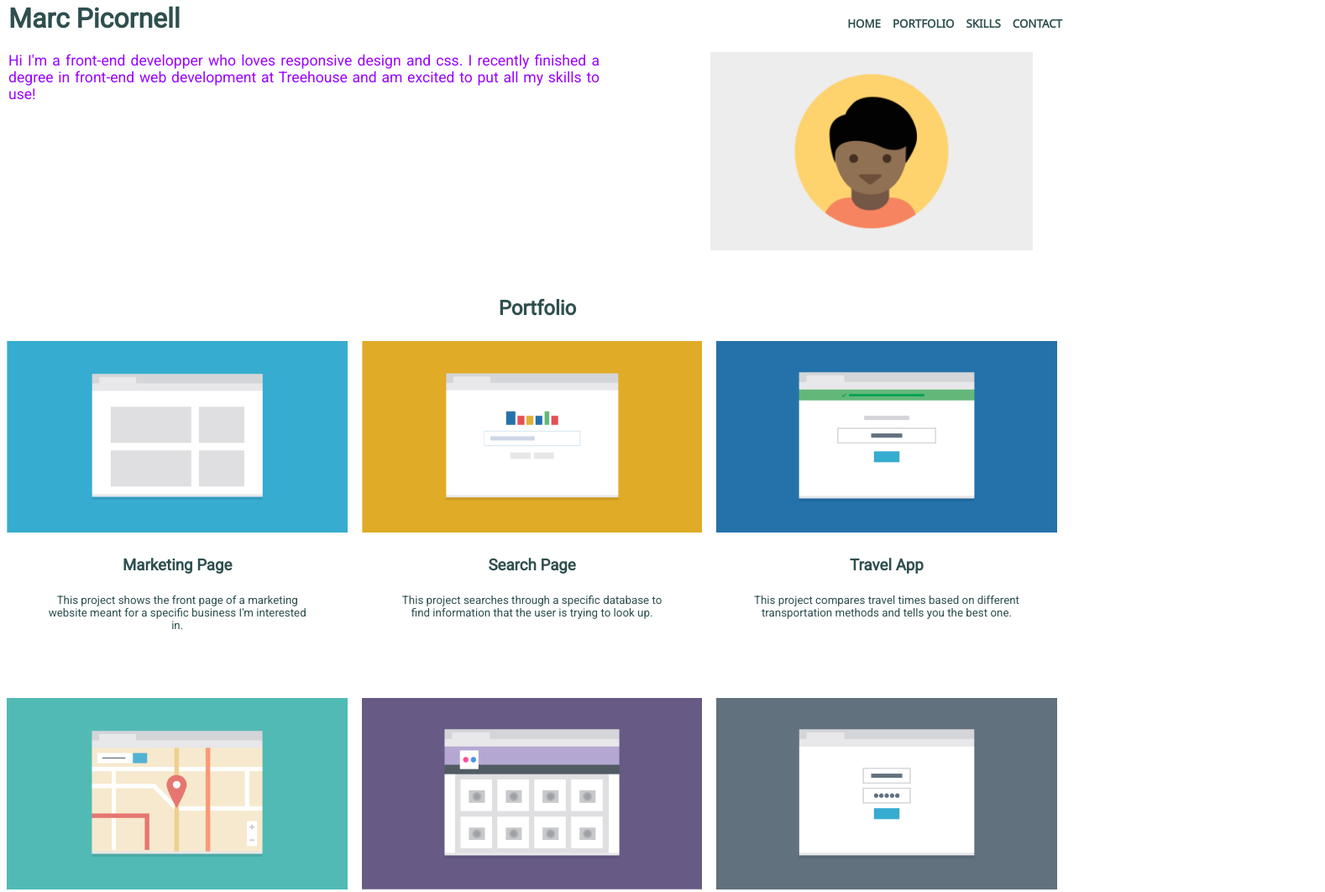
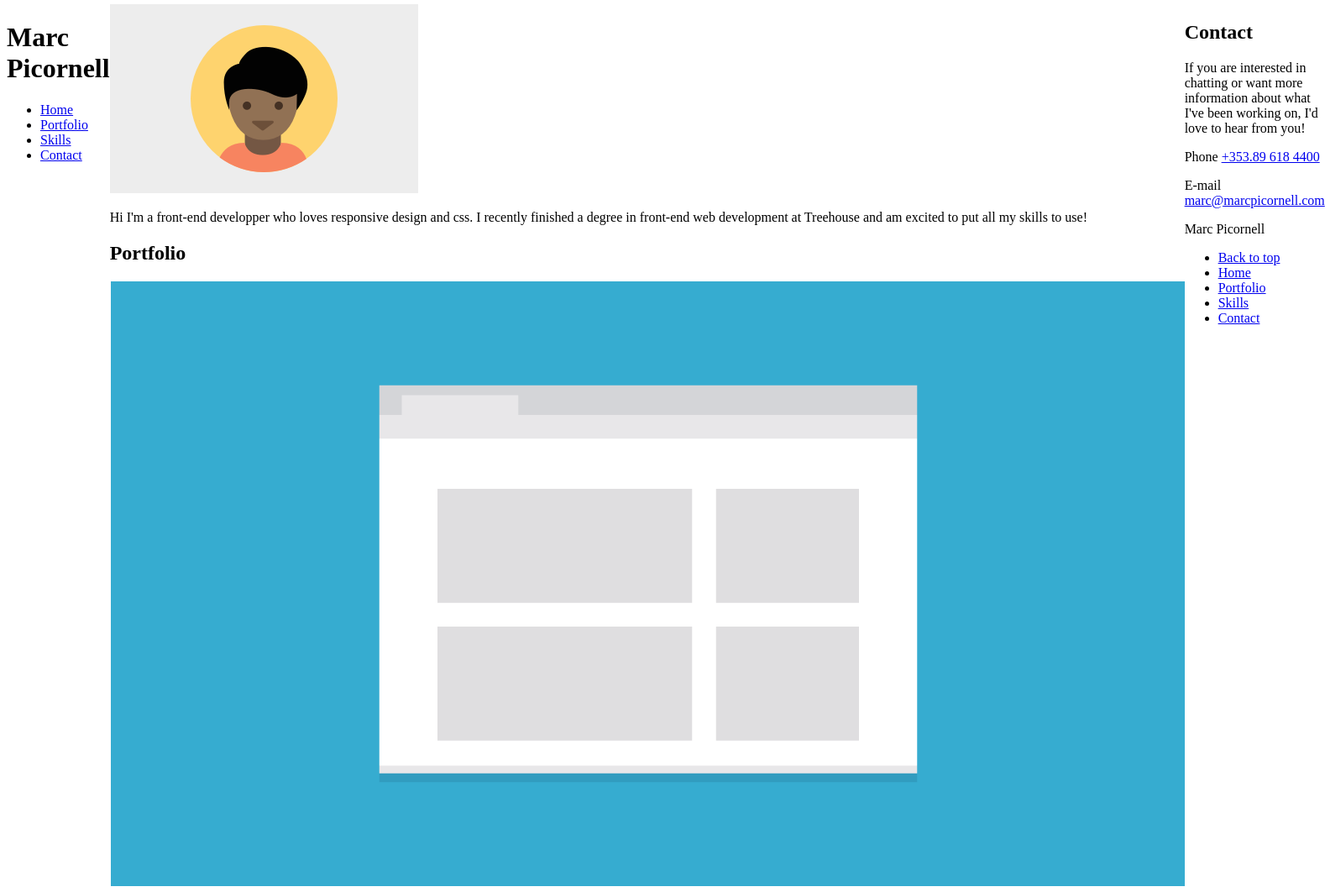
Before and after one commit to marcpicornell/techdegree-project-2, a website built with Parcel: page index.html in a window 1280 px wide. Shown: the part 3-1065 px from the top of the page at 84% size, 1578 px wide, since content can reach past the window. Built offline with nearby package versions, Linux system fonts and the light colour scheme.

Commit message:
Switching to flexbox

```diff
--- a/css/styles.css
+++ b/css/styles.css
@@ -5,384 +5,11 @@
     marc [at] marcpicornell.com
     You like it :-) say hi!
 */
-*
-{
-    box-sizing: border-box;
-}
 
- header
- {
-     text-align: center;
-     display: block;
- }
-
- main
- {
-     padding-left: 6px;
-     padding-right: 6px;
-     margin-left: 11px;
-     margin-right: 11px;
- }
-
-body
-{
-    font-family: 'Roboto', sans-serif;
-    margin: 0;
-    padding: 0;
-    text-align: center;
-    color: darkslategray;
-}
-
-ul
-{
-    margin-bottom: 20px;
-    padding: 0;
-
-}
-
-.profile-picture
-{
-    width: 60%;
-}
-
-.profile
-{
-    font-size: smaller;
-    font-family: 'Roboto', sans-serif;
-    margin: 0  20px 0 20px;
-    color: #0479ff;
-}
-
-a
-{
-    text-decoration: none;
-    text-transform: uppercase;
-    color: darkslategray;
-    font-size: smaller;
-    font-weight: bolder;
-    font-family: 'Noto Sans', Arial, Helvetica, sans-serif;
-}
-
-li
-{
-    list-style: none;
-    padding: 5px;
-}
-
-h2, h3
-{
-    padding: 5px;
-}
-
-img
-{
-    padding: 0;
-    margin: 0;
-    max-width: 96%;
-}
-
-article p
-{
-    font-size: smaller;
-    font-family: 'Roboto', sans-serif;
-    margin: 0 25px 30px 25px;
-}
-
-.portfolio p
-{
-    margin-top: 2em;
-}
-
-.skill
-{
-    align-content: center;
-}
-
-.skill ul
-{
-    padding: 0;
-    margin: 0;
-}
-
-.skill li
-{
-    clear: both;
-    border-radius: 8px;
-    display: inline-block;
-    background: #0479ff;
-    color: white;
-    padding: 5px 10px;
-    margin: 4px;
-}
-.footer
-{
-    font-size: smaller;
-    margin: 0 30px 10px 30px;
-}
-
-.phone p,
-.e-mail p
-{
-    font-family: 'Noto Sans', sans-serif;
-    font-size: 0.5em;
-    font-weight: lighter;
-}
-
-.e-mail a
-{
-    text-transform: lowercase;
-
-}
-
-.footer-name
-{
-    font-size: smaller;
-    text-align: left;
-    float: left;
-    margin: 2px;
-    font-weight: bold;
-}
-
-.footer-nav
-{
-    font-size: smaller;
-    text-align: right;
-    text-transform: uppercase;
-    margin: 4px;
-}
-
-.mobile
-{
-    list-style: none;
-    padding: 0;
-    margin: 0;
-    float: right;
-    text-align: right;
-    margin: 4px;
-}
-
-.td
-{
-    list-style: none;
-    padding: 5px;
-    display: none;
-    text-align: right;
-}
-/* MEDIA QUERY */
-
-/* TABLET */
-
-@media (min-width: 768px)
-{
-
-    main
+.container
     {
-        padding: 0;
-        margin: 0;
+        display: flex;
     }
-
-    ul li
-    {
-        display: inline-block;
-    }
-
-    .profile-picture
-    {
-        float: right;
-        width: 30%;
-        margin-right: 50px;
-        margin-bottom: 50px;
-        clear: both;
-    }
-
-    .profile
-    {
-        text-align: justify;
-        width: 55%;
-        margin-left: 2%;
-        padding-left: 10px;
-        padding-right: 10px;
-        color: #9b04ff;
-        font-size: larger;
-    }
-
-    h2,
-    h3
-    {
-        clear: both;
-    }
-
-    .portfolio-1,
-    .portfolio-3,
-    .portfolio-5
-    {
-        float: left;
-        width: 50%;
-        min-height: 425px;
-    }
-
-    .portfolio-2,
-    .portfolio-4,
-    .portfolio-6
-    {
-        float: right;
-        width: 50%;
-        min-height: 425px;
-    }
-
-    article p
-    {
-        font-weight: 100;
-        padding-left: 30px;
-        padding-right: 30px;
-
-    }
-
-    .mobile
-    {
-        display: none;
-    }
-
-    .td
-    {
-        display: inline;
-    }
-
-    .skill
-    {
-        align-content: center;
-    }
-    .skill ul
-    {
-        padding: 0;
-        margin: 0;
-    }
-
-    .skill li
-    {
-        clear: both;
-        border-radius: 8px;
-        display: inline-block;
-        background: #9b04ff;
-        color: white;
-        padding: 5px 10px;
-        margin: 4px;
-    }
-
-    .footer
-    {
-        text-align: center;
-        margin: 0 26% 0 26%;
-        height: 50px;
-    }
-    .footer-nav
-    {
-        margin-right: 10px;
-    }
-    .footer-name
-    {
-        margin-left: 10px;
-    }
-}
 
 /********** Desktop **********/
 @media (min-width: 1024px)
-{
-    h1
-    {
-        float: left;
-        margin-left: 10px;
-        margin-top: -10px;
-
-    }
-
-    .navigation
-    {
-        text-align: right;
-    }
-
-    main
-    {
-        padding: 0;
-        margin: 0;
-    }
-
-    ul
-    {
-        margin-right: 10px;
-    }
-
-    .profile-picture
-    {
-        float: right;
-        width: 30%;
-        margin: 0 13    px 0 0;
-    }
-
-    .profile
-    {
-        margin: 0 0 0 10px;
-        padding: 0;
-        float: left;
-        font-size: 1.1em;
-    }
-
-    li
-    {
-        display: inline-block;
-    }
-
-    .portfolio-1,
-    .portfolio-2,
-    .portfolio-3,
-    .portfolio-4,
-    .portfolio-5,
-    .portfolio-6
-    {
-        width: 33%;
-        float: left;
-        min-height: 425px;
-    }
-
-    article p
-    {
-        font-weight: 100;
-        padding-left: 25px;
-        padding-right: 25px;
-
-    }
-
-    .phone a,
-    .e-mail a
-    {
-        font-size: large;
-    }
-
-    footer
-    {
-        margin: 0;
-        padding: 0;
-    }
-
-    .skill
-    {
-        align-content: center;
-        display: inline;
-    }
-
-    .skill ul
-    {
-        display: inline;
-    }
-
-
-    .footer-name
-    {
-        padding-left: 10px;
-    }
-
-    .footer-nav
-    {
-        padding-right: 10px;
-    }
-}
--- a/index.html
+++ b/index.html
@@ -17,22 +17,11 @@
 
   <meta name="theme-color" content="#fafafa">
 </head>
-
-<body class="container">
-
-    <!-- Start of my body for the project 2
-        I use boilerplate for a start and removed the unneeded bits
-
-        General rules:  H1 for Title
-                        H2 for Nav elements
-                        H3 for every blocks of the portfolio
-        I have divided my work in 3 parts
-                        HEADER, MAIN, FOOTER
-                        I have inputing all the content without thinking of the layout yet
-    -->
+<div class="container">
+  <body>
       <header>
         <h1 id="top">Marc Picornell</h1>
-      <nav class="navigation">
+        <nav>
           <ul>
             <li><a href="#top">Home</a></li>
             <li><a href="#portfolio">Portfolio</a></li>
@@ -43,17 +32,15 @@
       </header>
 
       <main>
-        <!-- Portrait -->
-        <img src="img/responsive-layout-profile.png" alt="Profile" class="profile-picture">
-        <p class="profile">
+          <img src="img/responsive-layout-profile.png" alt="Profile">
+          <p>
             Hi I'm a front-end developper who loves responsive design and css.
             I recently finished a degree in front-end web development at Treehouse and am excited to put all my skills to use!
           </p>
 
           <h2 id="portfolio">Portfolio</h2>
 
-        <!-- Marketing -->
-        <article class="portfolio-1">
+          <article>
             <img src="img/portfolio-1.png" alt="portfolio-1">
             <h3>
               Marketing Page
@@ -63,8 +50,7 @@
             </p>
           </article>
 
-        <!-- Search -->
-        <article class="portfolio-2">
+          <article>
             <img src="img/portfolio-2.png" alt="portfolio-2">
             <h3>
               Search Page
@@ -74,8 +60,7 @@
             </p>
           </article>
 
-        <!-- Travel -->
-        <article class="portfolio-3">
+          <article>
             <img src="img/portfolio-3.png" alt="portfolio-3">
             <h3>
               Travel App
@@ -85,8 +70,7 @@
             </p>
           </article>
 
-        <!-- Maps -->
-        <article class="portfolio-4">
+          <article>
             <img src="img/portfolio-4.png" alt="portfolio-4">
             <h3>
               Map of Favorite Spots
@@ -96,8 +80,7 @@
             </p>
           </article>
 
-        <!-- Photo -->
-        <article class="portfolio-5">
+          <article>
             <img src="img/portfolio-5.png" alt="portfolio-5">
             <h3>
               Photo Gallery
@@ -107,8 +90,7 @@
             </p>
           </article>
 
-        <!-- Calculator -->
-        <article class="portfolio-6">
+          <article>
             <img src="img/portfolio-6.png" alt="portfolio-6">
             <h3>
               Calculator
@@ -118,10 +100,9 @@
             </p>
           </article>
 
-        <!-- Calculator -->
           <h2 id="skills">Skills</h2>
 
-        <div class="skill">
+          <div>
           <ul>
             <li>HTML</li>
             <li>CSS</li>
@@ -130,18 +111,18 @@
         </div>
 
       </main>
-    <footer id="contact" class="clearfix">
+      <footer id="contact">
         <h2>Contact</h2>
-      <p class="footer">
+        <p>
           If you are interested in chatting or want more information about what I've been working on, I'd love to hear from you!
         </p>
-      <p class="phone">
+        <p>
           Phone
           <a href="tel:+353896184400">
             +353.89 618 4400
           </a>
         </p>
-      <p class="e-mail">
+        <p>
           E-mail
           <a href="mailto:marc@marcpicornell.com">
           marc@marcpicornell.com
@@ -151,12 +132,12 @@
           Marc Picornell
         </p>
         <nav>
-        <ul class="footer-nav">
-          <li class="mobile"><a href="#top">Back to top</a></li>
-          <li class="td"><a href="#top">Home</a></li>
-          <li class="td"><a href="#portfolio">Portfolio</a></li>
-          <li class="td"><a href="#skills">Skills</a></li>
-          <li class="td"><a href="#contact">Contact</a></li>
+          <ul>
+            <li><a href="#top">Back to top</a></li>
+            <li><a href="#top">Home</a></li>
+            <li><a href="#portfolio">Portfolio</a></li>
+            <li><a href="#skills">Skills</a></li>
+            <li><a href="#contact">Contact</a></li>
           </ul>
         </nav>
 
@@ -165,5 +146,6 @@
       <script src="js/plugins.js"></script>
       <script src="js/main.js"></script>
   </body>
+</div>
 
 </html>
```
Lines whose indentation alone changed are shown as unchanged.
